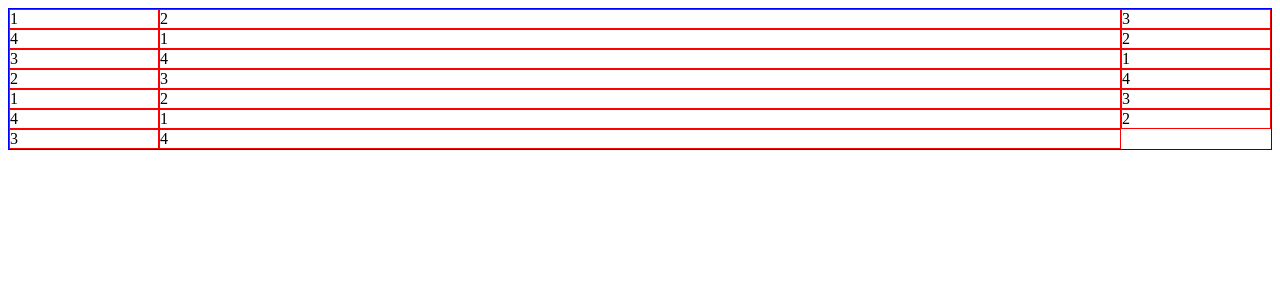
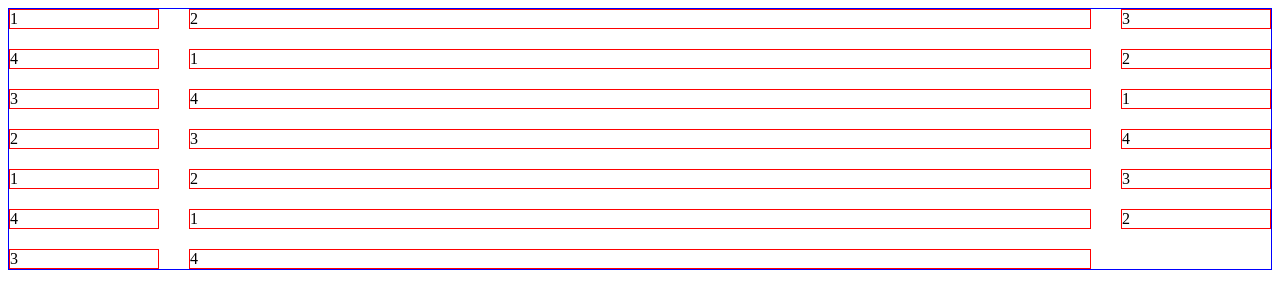
Before and after one commit to aotemj/css_notes, a plain HTML site: page grid_test/demo1/index.html in a window 1280 px wide. Drawn offline with Linux system fonts and the light colour scheme.

Commit message:
grid-template-*, row-gap, column-gap, gap

```diff
--- a/grid_test/demo1/index.css
+++ b/grid_test/demo1/index.css
@@ -10,6 +10,9 @@
     /*grid-template-columns: repeat(4, 1fr); !* 共4列, 每列宽度平均占容器宽度的一份(1/4) *!*/
     /*grid-template-rows: repeat(4, 1fr); !*  共4行,每行占容器高度的1份(1/4)  *!*/
     grid-template-columns: 150px auto 150px;
+    row-gap: 10px;
+    column-gap: 20px;
+    gap: 20px 30px;
 }
 
 .container > .item {
```
